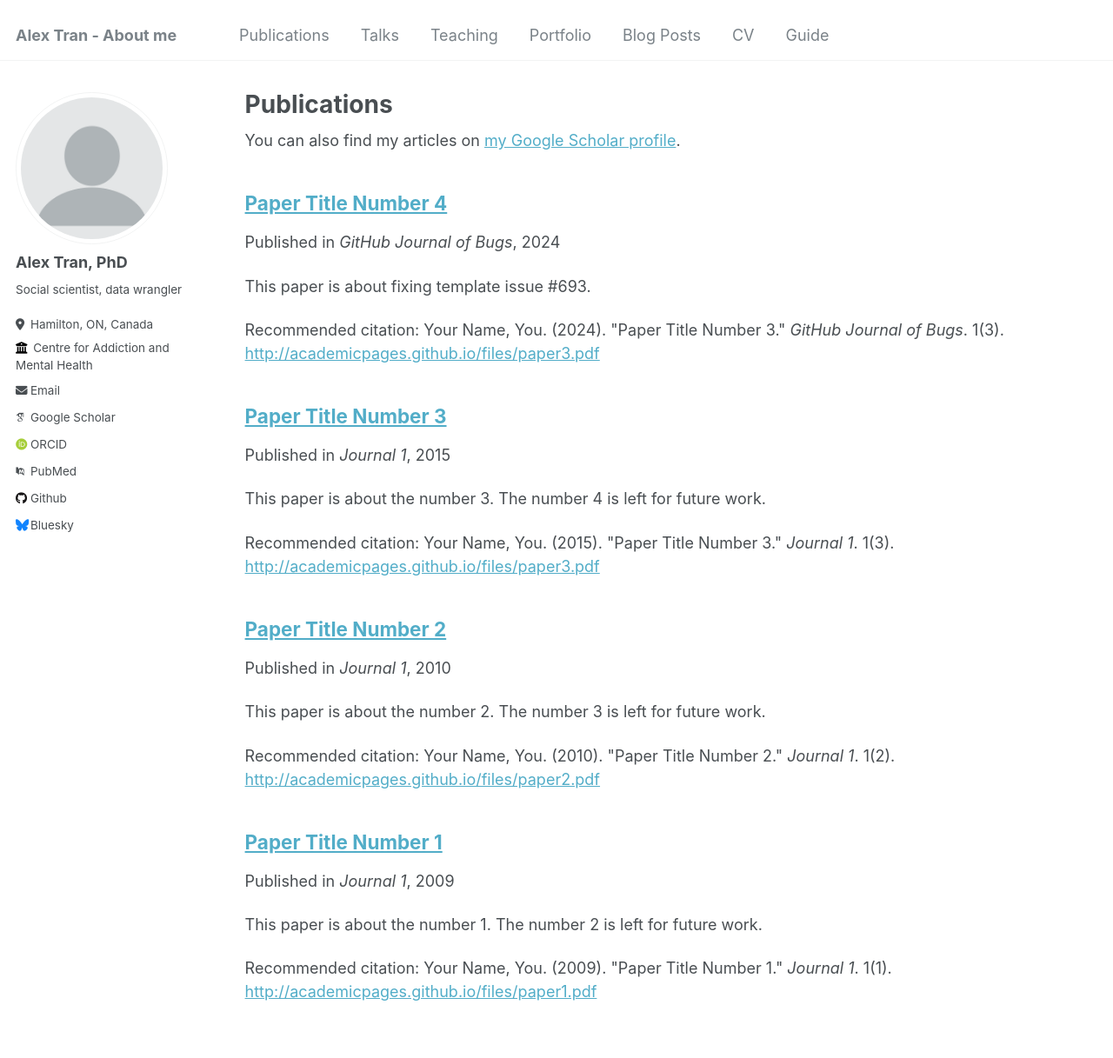
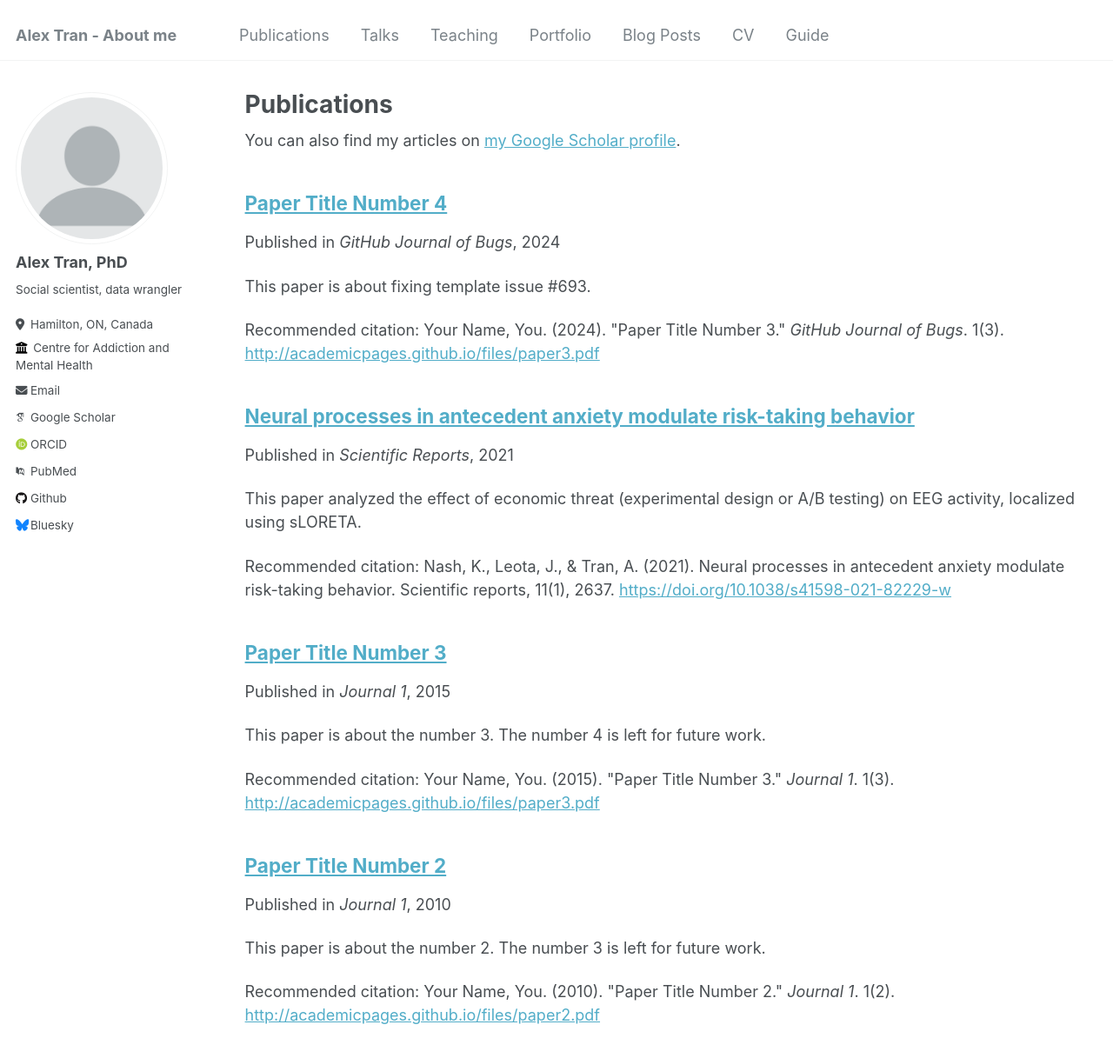
Before and after one commit to 9trana/academic_site, a Jekyll site: the page built from _pages/publications.md, in a window 1280 px wide and 1400 px high. Shown: the top 1217 px of the window at 87% size. Built offline with Jekyll 4.4.1, drawn with Linux system fonts in a browser that asks for light colours; some web fonts are replaced.

Commit message:
Update 2009-10-01-paper-title-number-1.md

```diff
--- a/_publications/2009-10-01-paper-title-number-1.md
+++ b/_publications/2009-10-01-paper-title-number-1.md
@@ -1,12 +1,12 @@
 ---
-title: "Paper Title Number 1"
+title: "Neural processes in antecedent anxiety modulate risk-taking behavior"
 collection: publications
-permalink: /publication/2009-10-01-paper-title-number-1
-excerpt: 'This paper is about the number 1. The number 2 is left for future work.'
-date: 2009-10-01
-venue: 'Journal 1'
-paperurl: 'http://academicpages.github.io/files/paper1.pdf'
-citation: 'Your Name, You. (2009). &quot;Paper Title Number 1.&quot; <i>Journal 1</i>. 1(1).'
+permalink: /publication/2021-eeg-BART.pdf
+excerpt: 'This paper analyzed the effect of economic threat (experimental design or A/B testing) on EEG activity, localized using sLORETA.'
+date: 2021-01-29
+venue: 'Scientific Reports'
+paperurl: 'https://doi.org/10.1038/s41598-021-82229-w'
+citation: 'Nash, K., Leota, J., & Tran, A. (2021). Neural processes in antecedent anxiety modulate risk-taking behavior. Scientific reports, 11(1), 2637.'
 ---
 
 The contents above will be part of a list of publications, if the user clicks the link for the publication than the contents of section will be rendered as a full page, allowing you to provide more information about the paper for the reader. When publications are displayed as a single page, the contents of the above "citation" field will automatically be included below this section in a smaller font.
```
